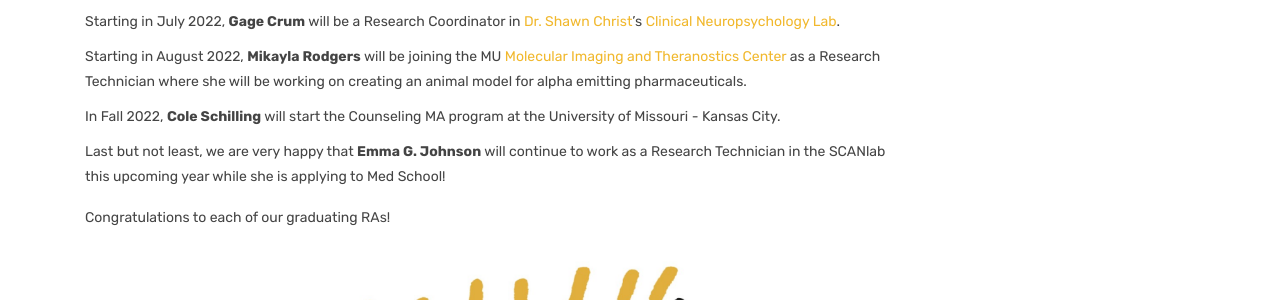
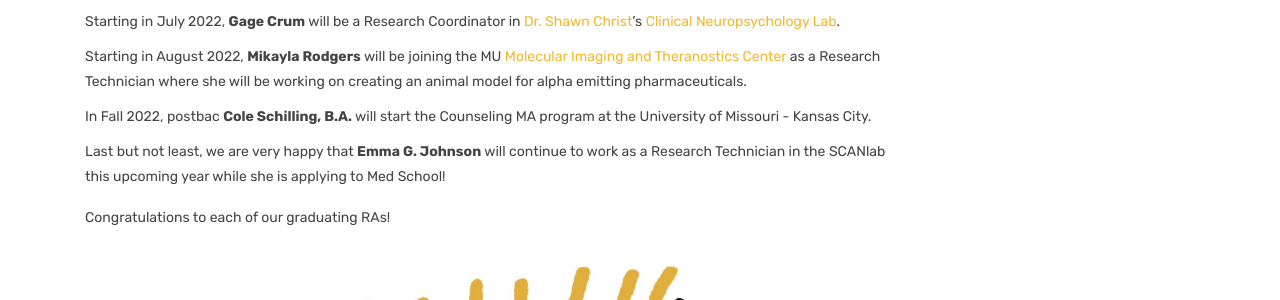
Before and after one commit to bartholow-scanlab/bartholow-scanlab.github.io, a Jekyll site: the page built from _posts/2022-05-14-Undergrads.md, in a window 1280 px wide. Shown: the part 494-794 px from the top of the page. Built offline with Jekyll 4.4.1, drawn with Linux system fonts in a browser that asks for light colours.

Commit message:
Update 2022-05-14-Undergrads.md

```diff
--- a/_posts/2022-05-14-Undergrads.md
+++ b/_posts/2022-05-14-Undergrads.md
@@ -28,7 +28,7 @@ At graduation, we celebrated the achievements of our research assistants Devon T
 
 * Starting in August 2022, **Mikayla Rodgers** will be joining the MU [Molecular Imaging and Theranostics Center](https://mitc.missouri.edu/) as a Research Technician where she will be working on creating an animal model for alpha emitting pharmaceuticals.
 
-* In Fall 2022, **Cole Schilling** will start the Counseling MA program at the University of Missouri - Kansas City.
+* In Fall 2022, postbac **Cole Schilling, B.A.** will start the Counseling MA program at the University of Missouri - Kansas City.
 
 * Last but not least, we are very happy that **Emma G. Johnson** will continue to work as a Research Technician in the SCANlab this upcoming year while she is applying to Med School!
 
```
